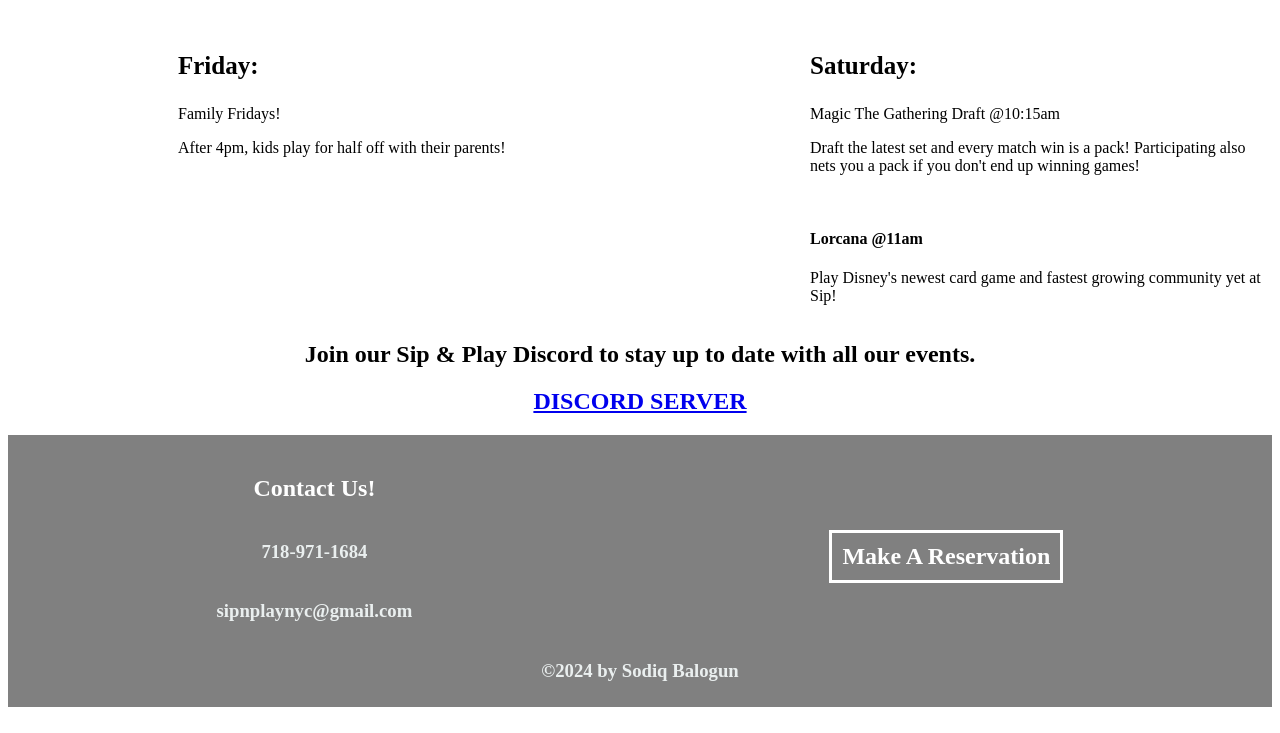
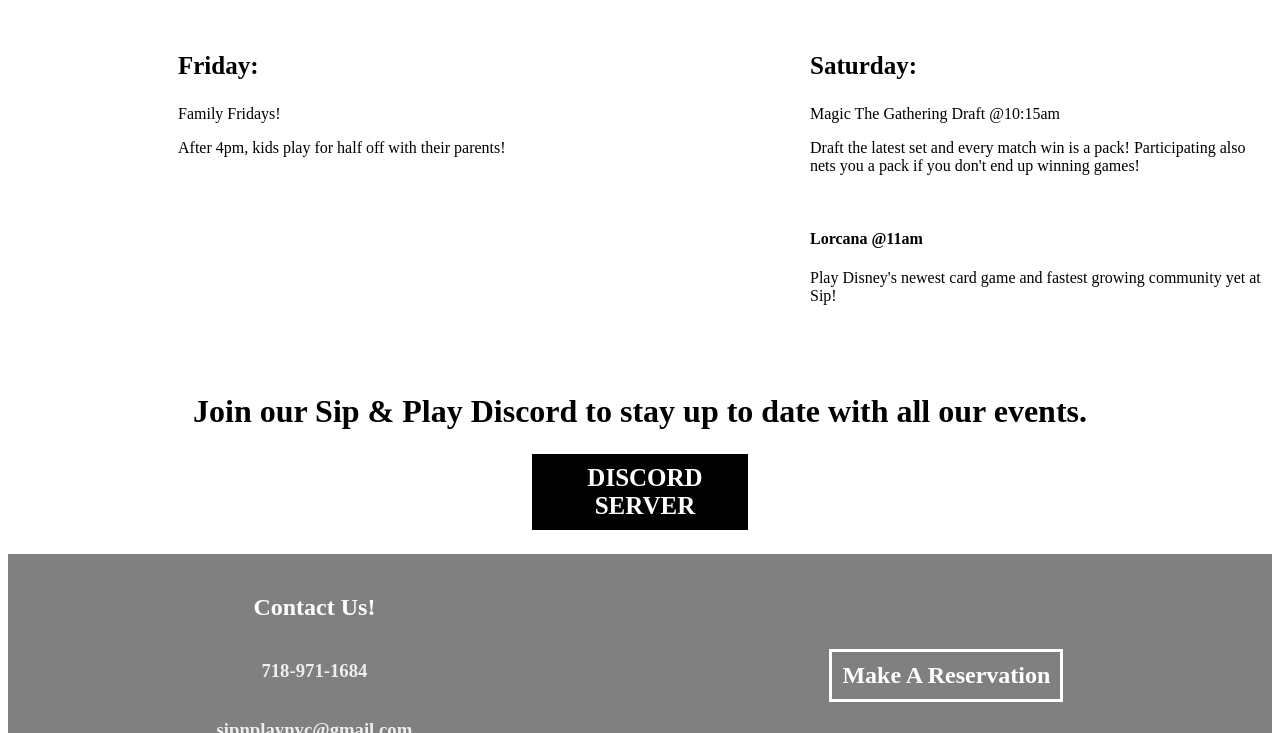
Before and after one commit to SodiqBalogun/SodiqBalogun.github.io, a website built with Vite: page Project_Files/mtg.html in a window 1280 px wide. Shown: the part 2070-2803 px from the top of the page. Built offline with nearby package versions, Linux system fonts and the light colour scheme.

Commit message:
Completed MVP for "Weekly Events".

```diff
--- a/Project_Files/mtg.html
+++ b/Project_Files/mtg.html
@@ -53,7 +53,7 @@
         </div>
         <div class="mtgSection2Tuesday">
             <h3> Tuesday: </h3>
-            <p> There is a bi-weekly boardgame meetup and writing meetup that alternate weeks! </p>
+            <p> There are bi-weekly boardgame and writing meetups! </p>
             <p> Find dates to the bi-weekly board game meetup <a href="https://www.meetup.com/tuesday-board-games/" target="_blank"> here! </a></p>
             <p> Find details about the writing meetup <a href="https://www.meetup.com/bkwomenswritinggroup/" target="_blank"> here! </a></p>
         </div>
@@ -98,8 +98,8 @@
     </div>
 
     <center> <div class="joinDiscord">
-        <h2> Join our Sip & Play Discord to stay up to date with all our events. </h2>
-        <a href="https://www.instagram.com/parkslopechess/" target="_blank"> <h2> DISCORD SERVER </h2> </a>
+        <h1> Join our Sip & Play Discord to stay up to date with all our events. </h1>
+        <a href="https://discord.com/invite/bdURvWC" target="_blank"> <h2> DISCORD SERVER </h2> </a>
     </div> </center>
 
     <center>
--- a/Project_Files/style.css
+++ b/Project_Files/style.css
@@ -469,3 +469,30 @@
     height: 100%;
     padding: 0px 0px 0px 170px;
 }
+
+.joinDiscord {
+    padding: 50px 0px 0px 0px;
+}
+
+.joinDiscord a{
+    text-decoration: none;
+}
+
+.joinDiscord h2 {
+    color: white;
+    background: black;
+    border: 3px solid white;
+    padding: 10px 15px 10px 25px;
+    font-size: 25px;
+    width: 14%;
+    height: 33%;
+    transition:
+            color 0.3s,
+            background-color 0.3s;
+}
+
+.joinDiscord h2:hover {
+    background: white;
+    color: black;
+    border: 3px solid black;
+}
```
